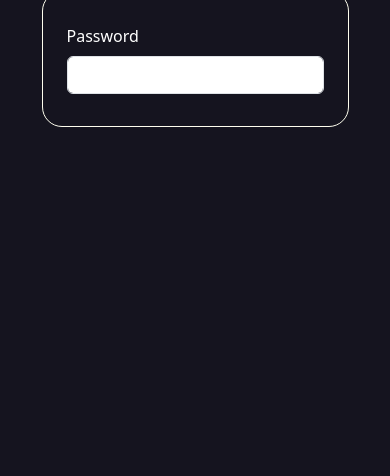
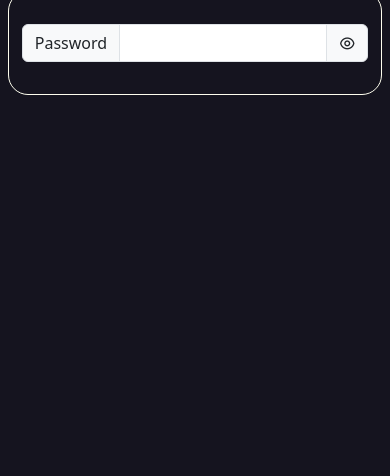
Before and after one commit to Joe-Itax/passwordValidator, a plain HTML site: page index.html in a window 390 px wide. Shown: the part 400-876 px from the top of the page. After the commit the page ends 844 px from the top, so only its background shows below. Drawn offline with nearby package versions, Linux system fonts and the light colour scheme.

Commit message:
feat : add an eye icon for see/hidden the password

```diff
--- a/index.html
+++ b/index.html
@@ -21,14 +21,16 @@
     <h1>Password Validator</h1>
     <form class="row g-3">
 
-      <div class="mb-3">
-        <label for="exampleInputPassword1" class="form-label">Password</label>
-        <input type="password" class="form-control" id="exampleInputPassword1">
+      <div class="mb-3 input-group">
+        <span class="input-group-text labelPwd">Password</span>
+        <input type="password" class="form-control inputPassword" id="inputPassword">
+        <span class="input-group-text eyeIcon" title="Voir le mot de passe"><i class="ri-eye-line"></i></span>
       </div>
       <div class="boiteAVerifier">
         <div class="aVerifierLength">
           <p class="lengthPwd"><i class="ri-check-line valideIcon" id="valideIconLength"></i> &nbsp;<i
-              class="ri-close-line nonValideIcon" id="nonValideIconLength"></i> Longueur du mot de passe (8 caractères au minimum)</p>
+              class="ri-close-line nonValideIcon" id="nonValideIconLength"></i> Longueur du mot de passe (8 caractères
+            au minimum)</p>
         </div>
         <div class="aVerifierStringUpper">
           <p class="stringUpperPwd"><i class="ri-check-line valideIcon" id="valideIconUpper"></i> &nbsp;<i
--- a/style.css
+++ b/style.css
@@ -26,10 +26,18 @@ main {
   gap: 1rem;
 }
 
+h1 {
+  text-align: center !important;
+}
+
 form {
   border: 1px solid #fefeee;
   border-radius: 20px;
   padding: 2rem;
+}
+
+.eyeIcon {
+  cursor: pointer;
 }
 
 .valideIcon,
@@ -60,3 +68,24 @@ form {
     padding: 1rem;
   }
 }
+
+@media (max-width: 400px) {
+  body {
+    padding: 0;
+  }
+
+  form {
+    padding: .3rem;
+    padding-top: 1rem;
+    padding-bottom: 1rem;
+  }
+
+  .inputPassword {
+    padding-left: .001rem !important;
+    padding-right: .001rem !important;
+  }
+
+  .labelPwd {
+    font-size: 1rem !important;
+  }
+}
```
